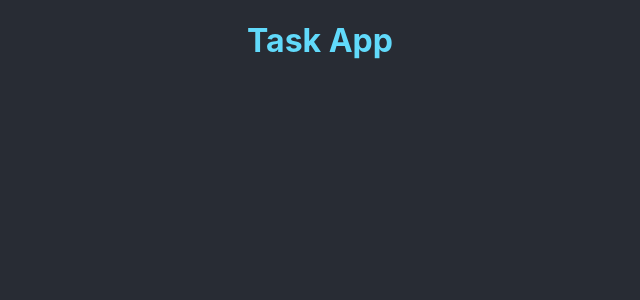
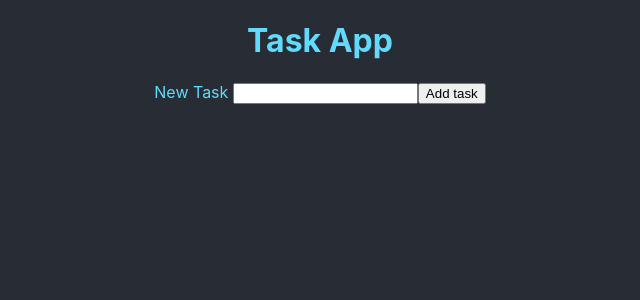
Before and after one commit to Royuin/task-app, a React (Create React App) app: page / in a window 1280 px wide. Shown: the top 300 px of the page, without its empty margins (320-960 px from the left). Built offline with nearby package versions, Linux system fonts and the light colour scheme; the HTML template or start-up script is replaced by a standard one.

Commit message:
made form Component and function to handle submit

```diff
--- a/src/components/Overview.js
+++ b/src/components/Overview.js
@@ -5,13 +5,30 @@
     super(props);
   }
 
+  handleSubmit(e) {
+    e.preventDefault();
+  }
+
   render() {
     return (
       <>
         <h1>Task App</h1>
+        <Form />
       </>
     );
   }
 }
 
+class Form extends Overview {
+  render() {
+    return (
+      <form>
+        <label for="task">New Task </label>
+        <input type="text" id="task" name="task" required></input>
+        <button onClick={this.handleSubmit}>Add task</button>
+      </form>
+    );
+  }
+}
+
 export default Overview;
```
